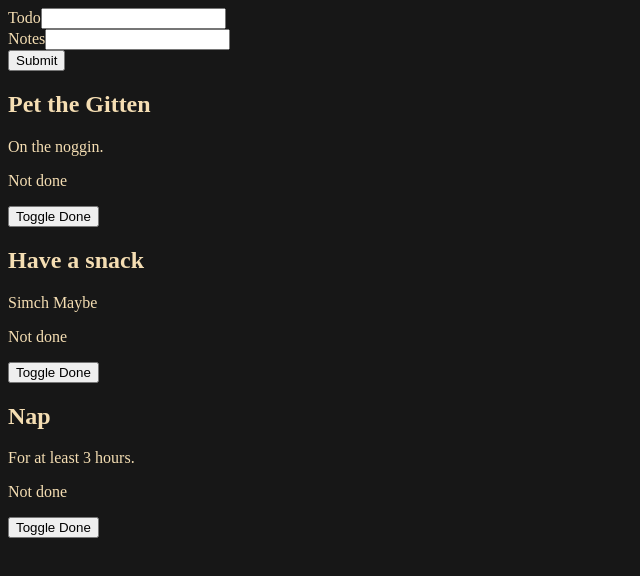
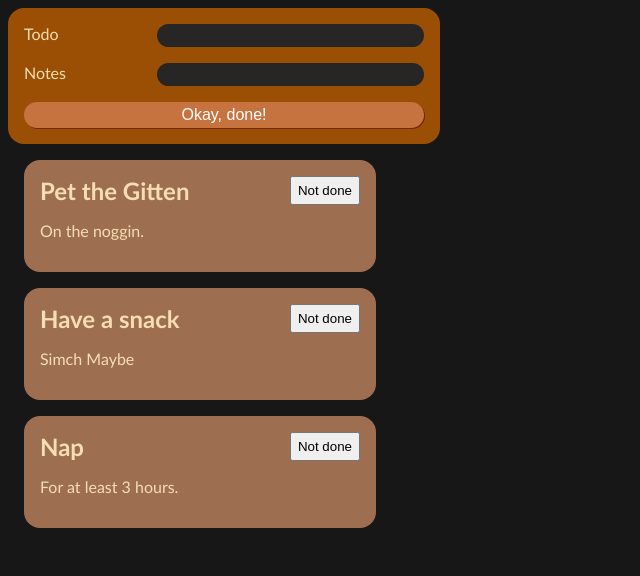
Before and after one commit to FukcThat/React-Todo-List, a React (Vite) app: page / in a window 1280 px wide. Shown: the top 576 px of the page, without its empty margins (0-640 px from the left). Built offline with nearby package versions, Linux system fonts and the light colour scheme.

Commit message:
STYLE: Made New-todo-form & Todo-containers bearable to look at

```diff
--- a/src/App.jsx
+++ b/src/App.jsx
@@ -22,13 +22,15 @@ function App() {
       <div>
         {todos.map((todo) => {
           return (
-            <div key={todo.title + todo.description}>
+            <div key={todo.title + todo.description} className="todo-container">
               <h2>{todo.title}</h2>
+              <button
+                onClick={() => toggleDone(todo.title)}
+                className="todo--isDone-btn"
+              >
+                {todo.isDone ? "Done" : "Not done"}
+              </button>
               <p>{todo.description}</p>
-              <p>{todo.isDone ? "Done" : "Not done"}</p>
-              <button onClick={() => toggleDone(todo.title)}>
-                Toggle Done
-              </button>
             </div>
           );
         })}
--- a/src/components/TodoForm.jsx
+++ b/src/components/TodoForm.jsx
@@ -19,8 +19,8 @@ export default function TodoForm({ setTodos }) {
   };
 
   return (
-    <form onSubmit={SubmitForm}>
-      <div>
+    <form onSubmit={SubmitForm} className="todo-form">
+      <div className="todo-form--input-group">
         <label>Todo</label>
         <input
           type="text"
@@ -28,7 +28,7 @@ export default function TodoForm({ setTodos }) {
           onChange={(e) => setTitleInput(e.target.value)}
         />
       </div>
-      <div>
+      <div className="todo-form--input-group">
         <label>Notes</label>
         <input
           type="text"
@@ -36,7 +36,9 @@ export default function TodoForm({ setTodos }) {
           onChange={(e) => setDescriptionInput(e.target.value)}
         />
       </div>
-      <button type="submit">Submit</button>
+      <button type="submit" className="todo-form--submit-btn">
+        Okay, done!
+      </button>
     </form>
   );
 }
--- a/src/index.css
+++ b/src/index.css
@@ -1,4 +1,58 @@
 body {
   background-color: rgb(23, 23, 23);
   color: wheat;
+  font-family: "Gill Sans", "Gill Sans MT", Calibri, "Trebuchet MS", sans-serif;
 }
+
+h2 {
+  margin: 0;
+}
+
+input {
+  background-color: rgb(40, 37, 37);
+  color: white;
+  border: none;
+  border-radius: 1rem;
+  padding-left: 0.75rem;
+  padding-block: 0.25rem;
+}
+
+.todo-container {
+  background-color: rgb(158, 110, 80);
+  max-width: 20rem;
+  border-radius: 1rem;
+  margin: 1rem;
+  padding: 1rem;
+  display: grid;
+  grid-template-columns: 1fr 1fr;
+}
+
+.todo--isDone-btn {
+  max-width: 5rem;
+  justify-self: end;
+}
+
+.todo-form {
+  background-color: rgb(155, 79, 4);
+  padding: 1rem;
+  max-width: 25rem;
+  display: flex;
+  flex-direction: column;
+  gap: 1rem;
+  border-radius: 1rem;
+}
+
+.todo-form--input-group {
+  display: grid;
+  grid-template-columns: 1fr 2fr;
+}
+
+.todo-form--submit-btn {
+  background-color: rgb(198, 115, 64);
+  color: white;
+  font-size: 1rem;
+  border-radius: 1rem;
+  border: none;
+  padding-block: 0.25rem;
+  box-shadow: 1px 1px rgb(121, 35, 1);
+}
```
